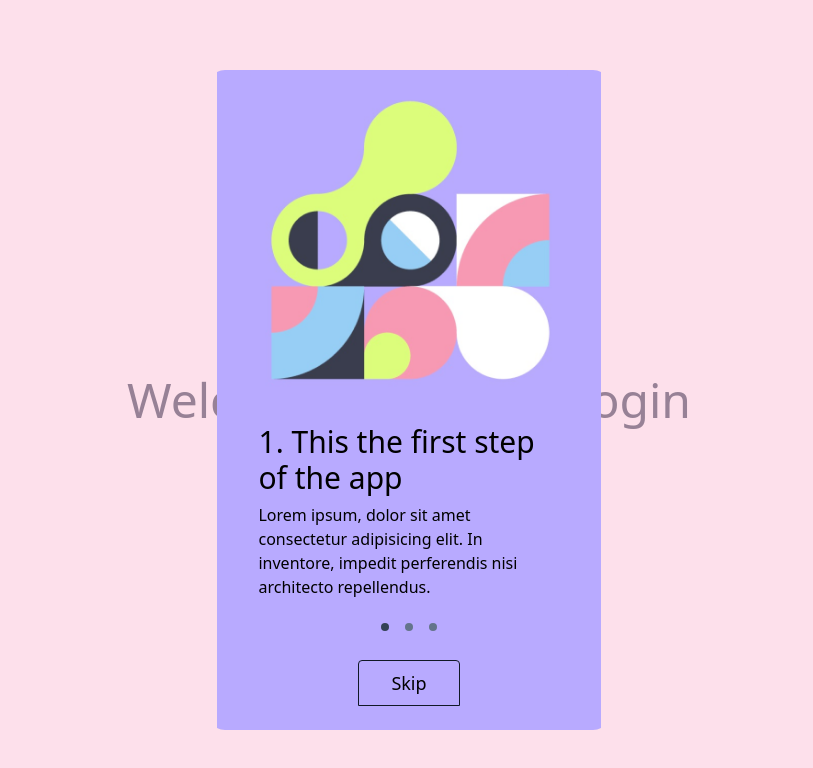
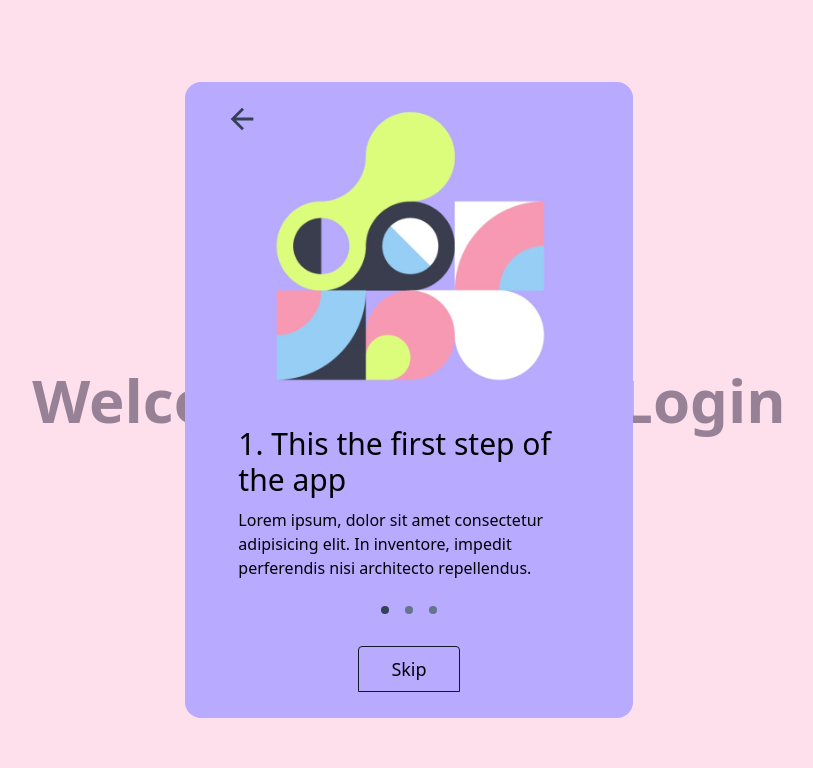
Before and after one commit to mafahmy/onboarding-screens, a React (Vite) app: page / in a window 1280 px wide. Shown: the top 768 px of the page, without its empty margins (231-1044 px from the left). Built offline with nearby package versions, Linux system fonts and the light colour scheme.

Commit message:
updating: adding data as props adding back button making context api just for the onboarding screens component

```diff
--- a/src/App.tsx
+++ b/src/App.tsx
@@ -1,24 +1,19 @@
 import OnboardingScreens from './components/OnboardingScreens';
 import { Routes, Route } from 'react-router-dom';
 import Home from './screens/Home';
-import { useContext } from 'react';
-import { FirstTimeLoginContext } from './contextAPI/context';
-
+import { RenderingConditionProvider } from './contextAPI/context';
+import { onboardingScreens } from './data/oboardingScreens';
 
 /**
  * The main App component that defines the routes for the application.
  * @returns {JSX.Element} The JSX element representing the App component.
  */
 function App() {
-  // Consume the FirstTimeLoginContext and destructure it if it's not null
-  const [firstTimeLogin] = useContext(FirstTimeLoginContext) ?? [
-    true,
-    () => {},
-  ];
-
   return (
     <>
-      {firstTimeLogin && <OnboardingScreens />}
+      <RenderingConditionProvider>
+        <OnboardingScreens screens={onboardingScreens} />
+      </RenderingConditionProvider>
 
       {/* Define the routes for the application */}
       <Routes>
--- a/src/components/OnboardingScreen.tsx
+++ b/src/components/OnboardingScreen.tsx
@@ -8,6 +8,7 @@ interface Props {
   onboardingScreens: OnboardingScreenType[];
   index: number;
   handleClick: () => void;
+  handleBackClick: () => void;
 }
 /**
  * The OnboardingScreen component that displays a single onboarding screen.
@@ -21,13 +22,31 @@ const OnboardingScreen = ({
   description,
   index,
   handleClick,
+  handleBackClick,
 }: Props) => {
   return (
     <>
-      <div className='flex flex-col justify-evenly items-center min-w-full'>
-        <div className='h-1/2'>
+      <div className='flex flex-col justify-evenly items-center min-w-full relative'>
+        <div className='h-1/2 relative'>
           <img className='max-h-full w-auto' src={image} alt={title} />
         </div>
+        <button
+          type='button'
+          className='absolute top-5 left-10 text-slate-700'
+          onClick={handleBackClick}
+        >
+          <svg
+            xmlns='http://www.w3.org/2000/svg'
+            width='34'
+            height='34'
+            viewBox='0 0 24 24'
+          >
+            <path
+              fill='currentColor'
+              d='M20 11H7.83l5.59-5.59L12 4l-8 8l8 8l1.41-1.41L7.83 13H20v-2z'
+            />
+          </svg>
+        </button>
 
         <section className='p-4 flex flex-col justify-evenly items-center flex-wrap h-3/4 w-5/6'>
           <h1 className='text-3xl w-full'>{title}</h1>
--- a/src/components/OnboardingScreens.tsx
+++ b/src/components/OnboardingScreens.tsx
@@ -1,23 +1,25 @@
 import { useState, useContext } from 'react';
-import { onboardingScreens } from '../data/oboardingScreens';
 import OnboardingScreen from './OnboardingScreen';
-import { FirstTimeLoginContext } from '../contextAPI/context';
+import { RenderingConditionContext } from '../contextAPI/context';
+import { OnboardingScreenType } from '../types';
 
+interface Props {
+  screens: OnboardingScreenType[];
+}
 /**
  * The OnboardingScreens component that displays a series of onboarding screens.
  * @returns {JSX.Element} The JSX element representing the OnboardingScreens component.
  */
-const OnboardingScreens = () => {
+const OnboardingScreens = ({ screens }: Props) => {
   // State to keep track of the current onboarding screen index
   const [index, setIndex] = useState(0);
   // State to keep track of touch events
   const [touchDown, setTouchDown] = useState(false);
   const [startX, setStartX] = useState(0);
   // Consume the FirstTimeLoginContext and destructure it if it's not null
-  const [, setFirstTimeLogin] = useContext(FirstTimeLoginContext) ?? [
-    true,
-    () => {},
-  ];
+  const [firstTimeLogin, setFirstTimeLogin] = useContext(
+    RenderingConditionContext
+  ) ?? [true, () => {}];
 
   // Event handler for touch start events
   const handleTouchStart = (e: React.TouchEvent<HTMLDivElement>) => {
@@ -33,7 +35,7 @@ const OnboardingScreens = () => {
     const threshold = 5;
     if (touchDown) {
       if (e.touches[0].clientX < startX - threshold) {
-        if (onboardingScreens.length - 1 === index) {
+        if (screens.length - 1 === index) {
           setFirstTimeLogin(false);
         }
         setIndex((prevIndex) => prevIndex + 1);
@@ -48,25 +50,33 @@ const OnboardingScreens = () => {
   };
   // Event handler for button click events
   const handleClick = () => {
-    if (onboardingScreens.length - 1 === index) {
+    if (screens.length - 1 === index) {
       setFirstTimeLogin(false);
     }
     setIndex((previusIndex) => previusIndex + 1);
   };
+  const handleBackClick = () => {
+    if (index === 0) {
+      return;
+    }
+    setIndex((previusIndex) => previusIndex - 1);
+  };
 
   return (
+    <>
+      {firstTimeLogin && (
         <>
           <div className='fixed h-screen w-screen bg-[#fbc1d7] z-10 top-0 opacity-50'></div>
           <div className='fixed top-0 right-0 left-0 z-20 flex justify-center'>
             <div
-          className='w-96 h-screen my-0 mx-auto sm:flex sm:justify-center sm:items-center overflow-x-hidden'
+              className=' max-w-md h-screen my-0 mx-auto flex justify-center items-center overflow-x-hidden'
               onTouchStart={handleTouchStart}
               onTouchEnd={handletouchEnd}
               onTouchMove={handleTouchMove}
             >
               <div
                 className='flex justify-center items-center rounded-2xl'
-            style={onboardingScreens[index].backgroundStyle}
+                style={screens[index].backgroundStyle}
               >
                 <div
                   className='flex h-full'
@@ -75,7 +85,7 @@ const OnboardingScreens = () => {
                     transition: 'transform 0.5s ease-in-out',
                   }}
                 >
-              {onboardingScreens.map((screen) => (
+                  {screens.map((screen) => (
                     <OnboardingScreen
                       key={screen.title}
                       image={screen.image}
@@ -83,7 +93,8 @@ const OnboardingScreens = () => {
                       description={screen.description}
                       index={index}
                       handleClick={handleClick}
-                  onboardingScreens={onboardingScreens}
+                      handleBackClick={handleBackClick}
+                      onboardingScreens={screens}
                     />
                   ))}
                 </div>
@@ -91,6 +102,8 @@ const OnboardingScreens = () => {
             </div>
           </div>
         </>
+      )}
+    </>
   );
 };
 
--- a/src/contextAPI/context.tsx
+++ b/src/contextAPI/context.tsx
@@ -1,16 +1,21 @@
 import { createContext, useState } from "react";
 
 // Create a context for the firstTimeLogin state
-export const FirstTimeLoginContext = createContext<
+export const RenderingConditionContext = createContext<
   [boolean, React.Dispatch<React.SetStateAction<boolean>>] | null
 >(null);
 
 // Create a provider for components to consume and subscribe to changes
-export const FirstTimeLoginProvider = (props: React.PropsWithChildren) => {
-  const [firstTimeLogin, setFirstTimeLogin] = useState(true);
+export const RenderingConditionProvider = (props: React.PropsWithChildren) => {
+  const [renderComponent, setRenderComponent] = useState(true);
+
+  //Here add the logic for the rendering condition
+
   return (
-    <FirstTimeLoginContext.Provider value={[firstTimeLogin, setFirstTimeLogin]}>
+    <RenderingConditionContext.Provider
+      value={[renderComponent, setRenderComponent]}
+    >
       {props.children}
-    </FirstTimeLoginContext.Provider>
+    </RenderingConditionContext.Provider>
   );
 };
--- a/src/main.tsx
+++ b/src/main.tsx
@@ -3,14 +3,12 @@ import ReactDOM from 'react-dom/client';
 import App from './App.tsx';
 import './index.css';
 import { BrowserRouter } from 'react-router-dom';
-import { FirstTimeLoginProvider } from './contextAPI/context.tsx';
+
 
 ReactDOM.createRoot(document.getElementById('root')!).render(
   <React.StrictMode>
     <BrowserRouter>
-      <FirstTimeLoginProvider>
-        <App />
-      </FirstTimeLoginProvider>
+      <App />
     </BrowserRouter>
   </React.StrictMode>
 );
--- a/src/screens/Home.tsx
+++ b/src/screens/Home.tsx
@@ -1,7 +1,7 @@
 const Home = () => {
   return (
     <div className='flex justify-center items-center h-screen'>
-      <h1 className='text-4xl text-center text-slate-700 sm:text-5xl'>
+      <h1 className='text-4xl text-center text-slate-700 font-extrabold sm:text-6xl'>
         Welcome first-time Login
       </h1>
     </div>
```
Lines whose indentation alone changed are shown as unchanged.
